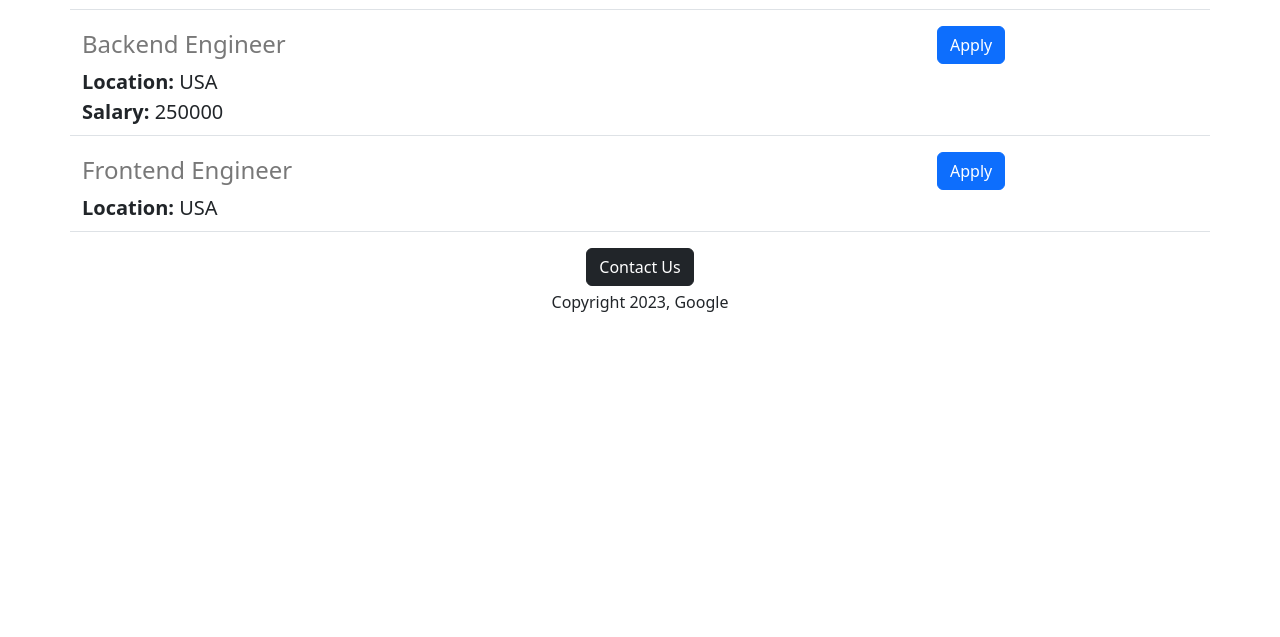
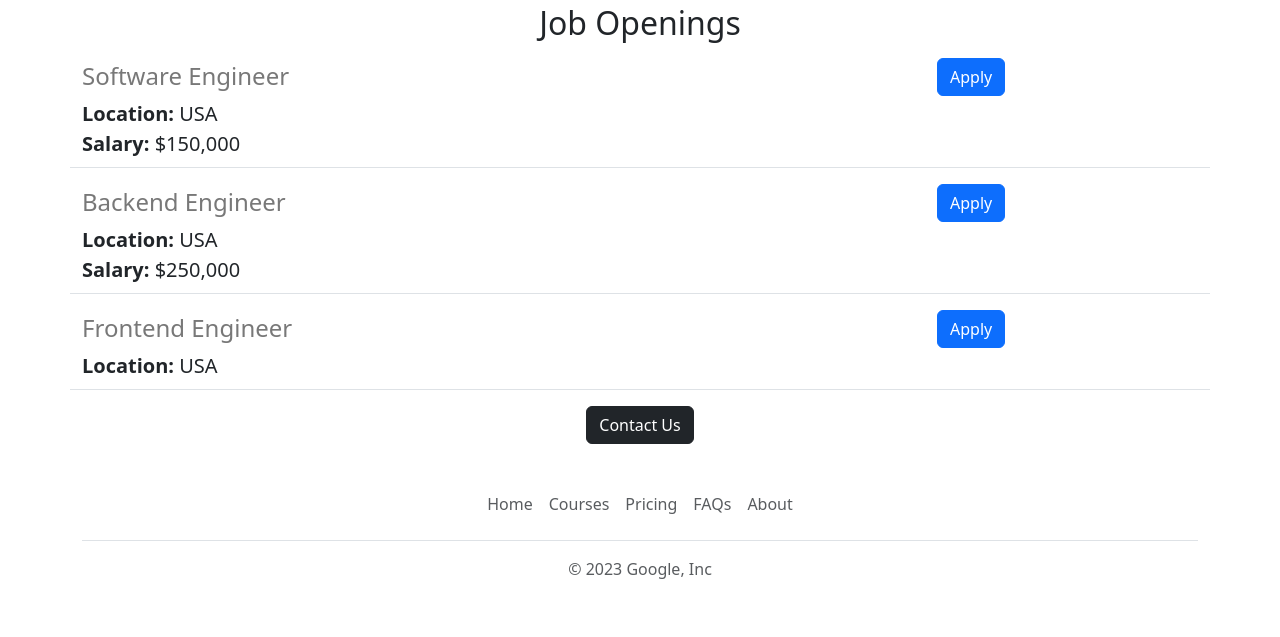
Before and after one commit to Kaudilya/jobs-portal-website-v2, a Flask app: page / in a window 1280 px wide. Shown: the part 1074-1711 px from the top of the page. Before the commit the page ends 1386 px from the top, so only its background shows below. Run offline with Flask 3, Linux system fonts and the light colour scheme.

Commit message:
Functional and Aesthetic Improvements

```diff
--- a/app.py
+++ b/app.py
@@ -7,13 +7,13 @@ JOBS = [
     'id': 1,
     'title': 'Software Engineer',
     'location': 'USA',
-    'salary': '150000',
+    'salary': '$150,000',
   },
   {
     'id': 2,
     'title': 'Backend Engineer',
     'location': 'USA',
-    'salary': '250000',
+    'salary': '$250,000',
   },
   {
     'id': 3,
@@ -27,6 +27,7 @@ JOBS = [
 def hello():
   return render_template('home.html', jobs=JOBS, company_name="Google")
 
+
 @app.route('/jobs')
 def list_jobs():
   return jsonify(JOBS)
--- /dev/null
+++ b/templates/footer.html
@@ -0,0 +1,12 @@
+<div class="container">
+  <footer class="py-3 my-4">
+    <ul class="nav justify-content-center border-bottom pb-3 mb-3">
+      <li class="nav-item"><a target="_blank" href="https://www.google.com" class="nav-link px-2 text-body-secondary">Home</a></li>
+      <li class="nav-item"><a target="_blank" href="https://www.udemy.com" class="nav-link px-2 text-body-secondary">Courses</a></li>
+      <li class="nav-item"><a target="_blank" href="https://www.google.com" class="nav-link px-2 text-body-secondary">Pricing</a></li>
+      <li class="nav-item"><a target="_blank" href="https://www.quora.com" class="nav-link px-2 text-body-secondary">FAQs</a></li>
+      <li class="nav-item"><a target="_blank" href="https://www.youtube.com" class="nav-link px-2 text-body-secondary">About</a></li>
+    </ul>
+    <p class="text-center text-body-secondary">&copy; 2023 {{company_name}}, Inc</p>
+  </footer>
+</div>
--- a/templates/home.html
+++ b/templates/home.html
@@ -10,19 +10,34 @@
       width:100%;
     height:500px;
       object-fit:cover;
+      margin-bottom:16px;
+    }
+
+    #pplWorking{
+      width:100%;
+      height: 100%;
+      object-fit:cover;
+      border-radius:12px;
     }
   </style>
 
-  }
-
 </head>
 <body>
+  {% include 'nav.html' %}
+  <img id="banner" class="img-fluid" src="https://jobs-portal-website-1--kaudilyar.repl.co/static/banner.jpg">
   <div class="container">
   <h1 class="text-center mt-2 mb-4">{{company_name}} Careers</h1>
-  <img id="banner" class="img-fluid" src="https://jobs-portal-website-1--kaudilyar.repl.co/static/banner.jpg">
-  <p class="lead">
-    Trees. It was something about the trees. The way they swayed with the wind in unison. The way they shaded the area around them. The sounds of their leaves in the wind and the creaks from the branches as they sway, The trees were making a statement that I just couldn't understand.Trees. It was something about the trees. The way they swayed with the wind in unison. The way they shaded the area around them. The sounds of their leaves in the wind and the creaks from the branches as they sway, The trees were making a statement that I just couldn't understand.Trees. It was something about the trees. The way they swayed with the wind in unison. The way they shaded the area around them. The sounds of their leaves in the wind and the creaks from the branches as they sway, The trees were making a statement that I just couldn't understand.Trees. It was something about the trees. The way they swayed with the wind in unison. The way they shaded the area around them. The sounds of their leaves in the wind and the creaks from the branches as they sway, The trees were making a statement that I just couldn't understand.
+  <div class="row" style="margin-bottom:20px">
+    <div class="col-md-7">
+      <p class="lead">
+    {{company_name}} is a trailblazing technology company at the forefront of transformative advancements. With an unwavering commitment to pushing the boundaries of innovation, we are dedicated to creating solutions that shape the future in profound ways. Our company envisions a world where technology blends seamlessly with human potential, making the impossible possible and the unimaginable a reality.<br><br>
+        Our mission is to redefine industries and elevate human experiences through cutting-edge technology and visionary ideas. By fostering a culture of curiosity, collaboration, and creativity, we strive to pioneer groundbreaking solutions that have a positive impact on society, the environment, and the way we live and work.
   </p>
+    </div>
+    <div class="d-none d-md-block col-md-5">
+      <img id="pplWorking" src="/static/pplWorking.jpg">
+    </div>
+  </div>
   <h2 class="text-center mt-2 mb-3">Job Openings</h2>
   <div>
     {% for job in jobs %}
@@ -30,9 +45,9 @@
     {% endfor %}
   </div>
   <div class="text-center">
-    <button class="btn btn-dark">Contact Us</button>
-    <p class="mt-1">Copyright 2023, {{company_name}}</p>
+    <a href="mailto:hello@jovian.ai?subject=Need%20Customer%20Support&body=Your%20Name%3A%20%3C%20Name%20here%20%3E%0D%0AQuestion%3A%0D%0A%3C%20Question%20here%20%3E%0D%0A" class="btn btn-dark">Contact Us</a>
   </div>
 </div>
+  {% include 'footer.html' %}
 </body>
 </html>
--- a/templates/jobitem.html
+++ b/templates/jobitem.html
@@ -9,6 +9,6 @@
     {% endif %}
   </div>
   <div class="col-3">
-  <button type="button" class="btn btn-primary">Apply</button>
+  <a href="mailto:hello@jovian.ai?subject=Application%20for%20{{job['title']}}&body=Name%3A%20%3Cname%20here%3E%0D%0AResume%3A%20%3CResume%20link%3E%0D%0ALinkedIn%3A%20%3CLinkedIn%20link%3E" class="btn btn-primary">Apply</a>
   </div>
 </div>
--- /dev/null
+++ b/templates/nav.html
@@ -0,0 +1,9 @@
+<nav class="navbar shadow-sm fixed-top bg-white">
+  <div class="container-fluid">
+    <a class="navbar-brand" href="#">
+      <img src="https://jobs-portal-website-1--kaudilyar.repl.co/static/bLogo.svg" alt="Logo" width="30" height="24" class="d-inline-block align-text-top">
+      {{company_name}}
+    </a>
+  </div>
+</nav>
+<div style="height:56px"></div>
```
Also changed, not shown: static/bLogo.svg (added), 4 other files.
